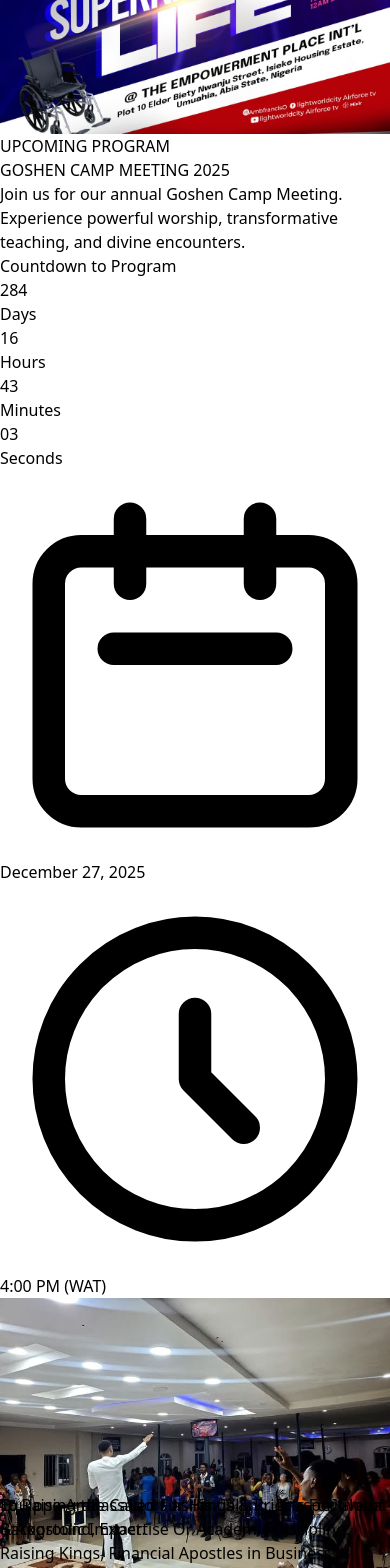
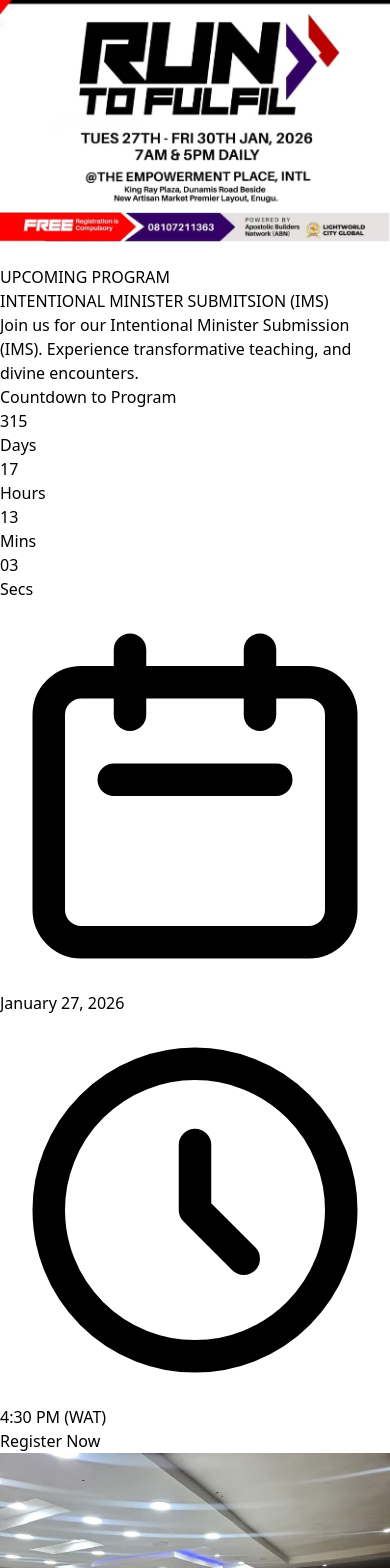
Before and after one commit to SamChus/lc-web, a React (Vite) app: page / in a window 390 px wide. Shown: the part 280-1848 px from the top of the page. Built offline with nearby package versions, Linux system fonts and the light colour scheme; a web font is replaced by a local one.

Commit message:
update the upcoming program

```diff
--- a/src/App.tsx
+++ b/src/App.tsx
@@ -10,7 +10,7 @@
 import img2 from "./assets/img2.png";
 import img3 from "./assets/img3.png";
 import img4 from "./assets/img4.png";
-import img from "./assets/goshen.jpeg"
+import img from "./assets/ims.jpg"
 
 import UpcomingEvent from "./components/UpcomingProgram";
 import MinistriesSection from "./components/MinistriesSection";
@@ -33,12 +33,13 @@
 
   // Sample program data - you can replace this with real data
   const upcomingProgram = {
-    title: "GOSHEN CAMP MEETING 2025",
+    title: "INTENTIONAL MINISTER SUBMITSION (IMS)",
     subtitle: "UPCOMING PROGRAM",
-    date: "2025-12-27T16:00:00", // Christmas Day, 5 PM
-    time: "4:00 PM (WAT)",
+    date: "2026-01-27T16:30:00", // January 27th, 4:30 PM
+    time: "4:30 PM (WAT)",
     image: img,
-    description: "Join us for our annual Goshen Camp Meeting. Experience powerful worship, transformative teaching, and divine encounters.",
+    description: "Join us for our Intentional Minister Submission (IMS). Experience transformative teaching, and divine encounters.",
+    link: "https://docs.google.com/forms/d/e/1FAIpQLSeV4qYOPu92DyNLVLVIO7yOwTJwNFLkzqBKaO0g76kx5kqBrA/viewform",
   };
 
   // Show popup 2 seconds after page load (only once)
--- a/src/components/ProgramPopup.tsx
+++ b/src/components/ProgramPopup.tsx
@@ -11,6 +11,7 @@
         time: string;
         image: string;
         description?: string;
+        link?: string;
     };
 }
 
@@ -52,11 +53,11 @@
 
     return (
         <div
-            className="fixed inset-0 z-50 flex items-center justify-center p-4 bg-black bg-opacity-70 animate-fadeIn"
+            className="fixed inset-0 z-50 flex items-center justify-center py-4 px-2 sm:py-8 md:py-12 sm:px-4 bg-black bg-opacity-70 animate-fadeIn overflow-y-auto"
             onClick={onClose}
         >
             <div
-                className="relative bg-white rounded-2xl shadow-2xl max-w-2xl w-full overflow-hidden transform transition-all animate-slideUp"
+                className="relative bg-white rounded-xl sm:rounded-2xl shadow-2xl max-w-2xl w-full overflow-y-auto transform transition-all animate-slideUp my-auto max-h-[calc(100vh-2rem)] sm:max-h-[calc(100vh-4rem)] md:max-h-[calc(100vh-6rem)]"
                 onClick={(e) => e.stopPropagation()}
             >
                 {/* Close Button */}
@@ -66,11 +67,11 @@
                         e.stopPropagation();
                         onClose();
                     }}
-                    className="absolute top-4 right-4 z-10 bg-white bg-opacity-90 hover:bg-opacity-100 rounded-full p-2 transition-all duration-300 hover:scale-110 shadow-lg"
+                    className="absolute top-2 right-2 sm:top-4 sm:right-4 z-10 bg-white bg-opacity-90 hover:bg-opacity-100 rounded-full p-1.5 sm:p-2 transition-all duration-300 hover:scale-110 shadow-lg"
                     aria-label="Close popup"
                 >
                     <svg
-                        className="w-6 h-6 text-gray-800"
+                        className="w-5 h-5 sm:w-6 sm:h-6 text-gray-800"
                         fill="none"
                         stroke="currentColor"
                         viewBox="0 0 24 24"
@@ -85,7 +86,7 @@
                 </button>
 
                 {/* Program Image */}
-                <div className="relative h-64 overflow-hidden">
+                <div className="relative h-40 sm:h-52 md:h-64 overflow-hidden mt-10 sm:mt-14 md:mt-20">
                     <img
                         src={program.image}
                         alt={program.title}
@@ -95,42 +96,42 @@
                 </div>
 
                 {/* Content */}
-                <div className="p-8">
+                <div className="p-4 sm:p-6 md:p-8">
                     {/* Program Title */}
-                    <div className="mb-6">
-                        <p className="text-sm uppercase tracking-wider text-[#B22E7B] font-semibold mb-2">
+                    <div className="mb-4 sm:mb-6">
+                        <p className="text-xs sm:text-sm uppercase tracking-wider text-[#B22E7B] font-semibold mb-1 sm:mb-2">
                             {program.subtitle}
                         </p>
-                        <h2 className="text-3xl font-bold text-gray-800 mb-3">
+                        <h2 className="text-xl sm:text-2xl md:text-3xl font-bold text-gray-800 mb-2 sm:mb-3">
                             {program.title}
                         </h2>
                         {program.description && (
-                            <p className="text-gray-600 leading-relaxed">
+                            <p className="text-sm sm:text-base text-gray-600 leading-relaxed">
                                 {program.description}
                             </p>
                         )}
                     </div>
 
                     {/* Countdown Timer */}
-                    <div className="mb-6">
-                        <h3 className="text-center text-sm uppercase tracking-wider text-gray-500 mb-4 font-semibold">
+                    <div className="mb-4 sm:mb-6">
+                        <h3 className="text-center text-xs sm:text-sm uppercase tracking-wider text-gray-500 mb-2 sm:mb-3 font-semibold">
                             Countdown to Program
                         </h3>
-                        <div className="grid grid-cols-4 gap-3">
+                        <div className="grid grid-cols-4 gap-1 sm:gap-2">
                             {[
                                 { value: timeLeft.days, label: "Days" },
                                 { value: timeLeft.hours, label: "Hours" },
-                                { value: timeLeft.minutes, label: "Minutes" },
-                                { value: timeLeft.seconds, label: "Seconds" },
+                                { value: timeLeft.minutes, label: "Mins" },
+                                { value: timeLeft.seconds, label: "Secs" },
                             ].map((unit, index) => (
                                 <div
                                     key={index}
-                                    className="bg-gradient-to-br from-[#9C1FDB] to-[#B22E7B] rounded-xl p-4 text-white text-center shadow-lg transform transition-all hover:scale-105"
+                                    className="bg-gradient-to-br from-[#9C1FDB] to-[#B22E7B] rounded-md sm:rounded-lg p-1.5 sm:p-2 text-white text-center shadow-lg transform transition-all hover:scale-105"
                                 >
-                                    <div className="text-3xl font-bold mb-1">
+                                    <div className="text-base sm:text-lg md:text-xl font-bold mb-0.5">
                                         {unit.value.toString().padStart(2, "0")}
                                     </div>
-                                    <div className="text-xs uppercase tracking-wide opacity-90">
+                                    <div className="text-[10px] sm:text-xs uppercase tracking-wide opacity-90">
                                         {unit.label}
                                     </div>
                                 </div>
@@ -139,11 +140,11 @@
                     </div>
 
                     {/* Date & Time Info */}
-                    <div className="bg-gray-50 rounded-lg p-4 mb-6">
-                        <div className="flex items-center justify-center gap-6 text-gray-700">
+                    <div className="bg-gray-50 rounded-lg p-3 sm:p-4 mb-4 sm:mb-6">
+                        <div className="flex flex-col sm:flex-row items-center justify-center gap-2 sm:gap-6 text-gray-700">
                             <div className="flex items-center gap-2">
                                 <svg
-                                    className="w-5 h-5 text-[#B22E7B]"
+                                    className="w-4 h-4 sm:w-5 sm:h-5 text-[#B22E7B]"
                                     fill="none"
                                     stroke="currentColor"
                                     viewBox="0 0 24 24"
@@ -155,7 +156,7 @@
                                         d="M8 7V3m8 4V3m-9 8h10M5 21h14a2 2 0 002-2V7a2 2 0 00-2-2H5a2 2 0 00-2 2v12a2 2 0 002 2z"
                                     />
                                 </svg>
-                                <span className="font-medium">
+                                <span className="text-sm sm:text-base font-medium">
                                     {new Date(program.date).toLocaleDateString("en-US", {
                                         month: "long",
                                         day: "numeric",
@@ -165,7 +166,7 @@
                             </div>
                             <div className="flex items-center gap-2">
                                 <svg
-                                    className="w-5 h-5 text-[#B22E7B]"
+                                    className="w-4 h-4 sm:w-5 sm:h-5 text-[#B22E7B]"
                                     fill="none"
                                     stroke="currentColor"
                                     viewBox="0 0 24 24"
@@ -177,18 +178,23 @@
                                         d="M12 8v4l3 3m6-3a9 9 0 11-18 0 9 9 0 0118 0z"
                                     />
                                 </svg>
-                                <span className="font-medium">{program.time}</span>
+                                <span className="text-sm sm:text-base font-medium">{program.time}</span>
                             </div>
                         </div>
                     </div>
 
                     {/* Action Button */}
-                    {/* <Link
-                        to="/minister-summit-registration"
-                        className="block w-full bg-gradient-to-r from-[#9C1FDB] to-[#B22E7B] text-white py-4 rounded-lg font-semibold text-lg text-center hover:shadow-xl transition-all duration-300 transform hover:scale-[1.02]"
-                    >
-                        Register Now
-                    </Link> */}
+                    {program.link && (
+                        <a
+                            href={program.link}
+                            target="_blank"
+                            rel="noopener noreferrer"
+                            className="block w-full bg-gradient-to-r from-[#9C1FDB] to-[#B22E7B] text-white py-3 sm:py-4 rounded-lg font-semibold text-base sm:text-lg text-center hover:shadow-xl transition-all duration-300 transform hover:scale-[1.02]"
+                        >
+                            Register Now
+                        </a>
+                    )}
+
                 </div>
             </div>
         </div>
--- a/src/components/UpcomingProgram.tsx
+++ b/src/components/UpcomingProgram.tsx
@@ -2,7 +2,7 @@
 // import ImageOne from "../assets/up1.png";
 // import ImageTwo from "../assets/up2.png";
 // import ImageThree from "../assets/up3.png";
-import img from "../assets/goshen.jpeg"
+import img from "../assets/ims.jpg"
 import { Link } from "react-router-dom";
 
 const UpcomingEvent = () => {
@@ -30,7 +30,7 @@
           <p className="text-gray-600 mb-6">Join us for powerful worship, transformative teaching, and divine encounters</p>
           <div className="flex flex-col gap-3">
             <Link
-              to="/minister-summit-registration"
+              to="https://docs.google.com/forms/d/e/1FAIpQLSeV4qYOPu92DyNLVLVIO7yOwTJwNFLkzqBKaO0g76kx5kqBrA/viewform"
               className="w-full max-w-[320px] bg-gradient-to-r from-[#9C1FDB] to-[#B22E7B] text-white px-8 py-4 rounded-lg font-semibold text-center hover:shadow-xl transition-all duration-300 transform hover:scale-105"
             >
               REGISTER FOR MINISTERS' SUMMIT (IMS)
```
Also changed, not shown: src/assets/ims.jpg (added), 1 other file (tests, documents, lock files or other folders).
